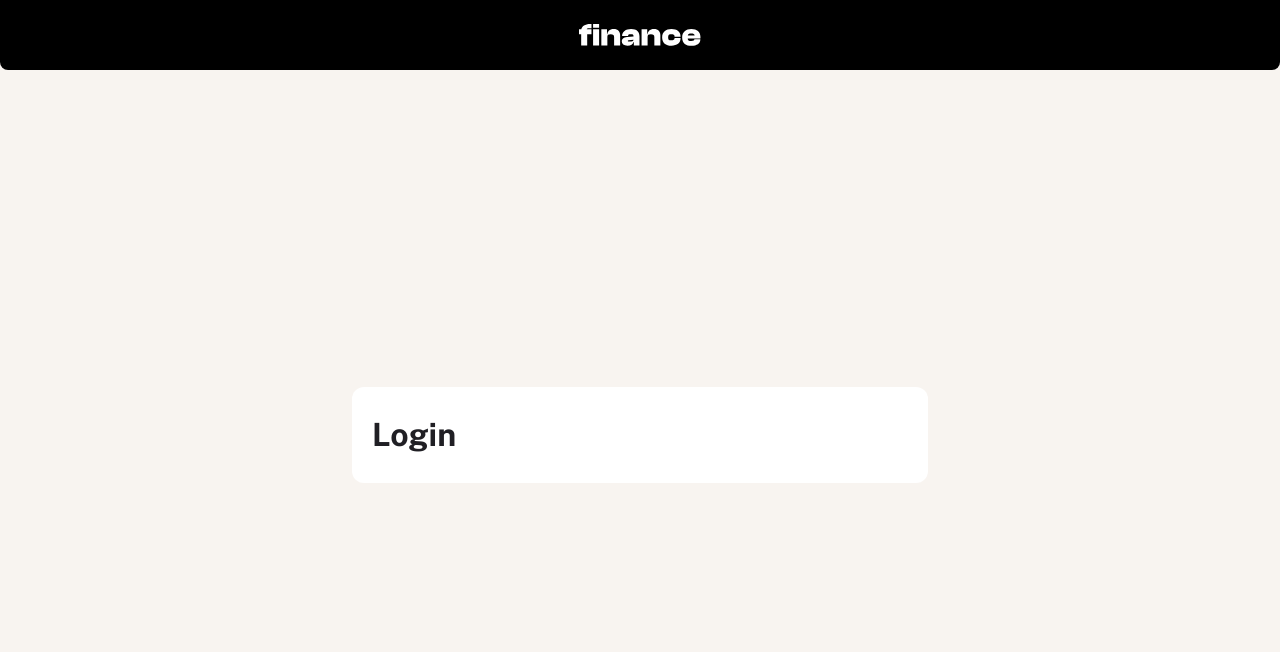
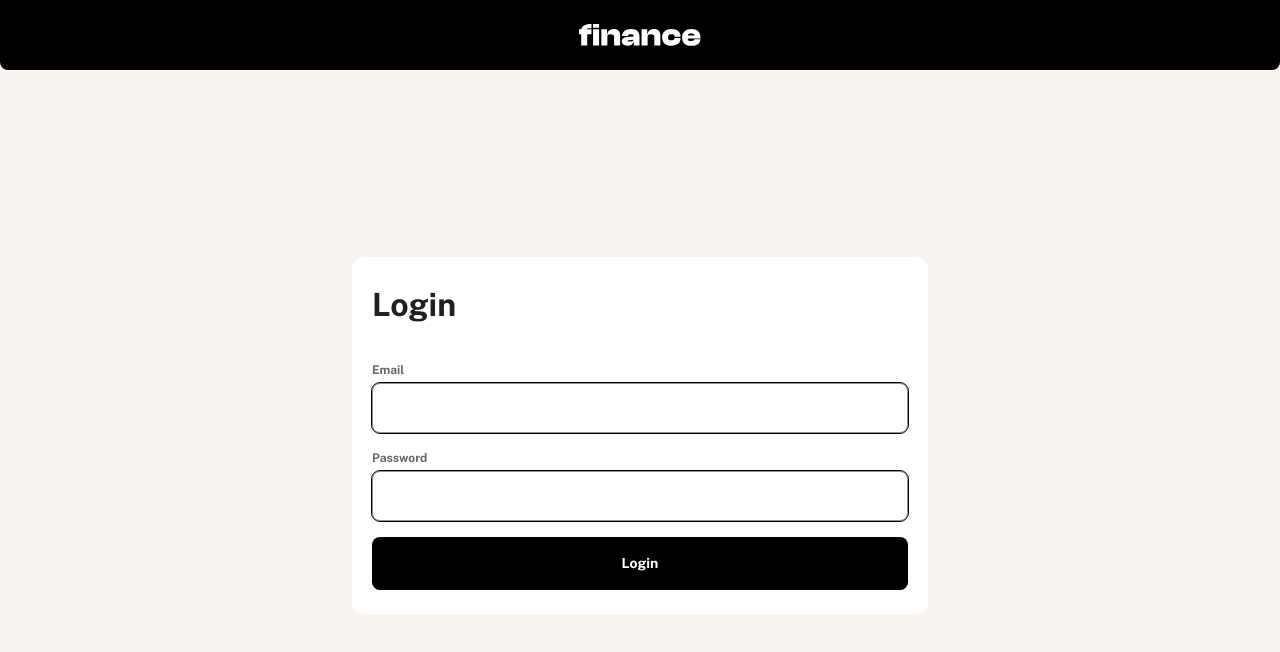
Before and after one commit to David-Henery4/personal-finance-app, a Next.js app: page /login in a window 1280 px wide. Shown: the top 652 px of the page. Built offline with nearby package versions, Linux system fonts and the light colour scheme.

Commit message:
basic-login-form-ui

```diff
--- a/components/login/LoginModal.tsx
+++ b/components/login/LoginModal.tsx
@@ -1,11 +1,20 @@
 import Heading from "../reused/text/Heading"
+import { Input, SubmitBtn } from "./form"
 
 const LoginModal = () => {
   return (
     <div className="w-full max-w-xl bg-white rounded-xl px-5 py-6">
+
       <Heading headingType="primary" >
         Login
       </Heading>
+
+      <form className="mt-8 flex flex-col gap-4">
+        <Input id="email" label="email" name="email" />
+        <Input id="password" label="password" name="password" />
+        <SubmitBtn/>
+      </form>
+
     </div>
   )
 }
--- /dev/null
+++ b/components/login/form/Input.tsx
@@ -0,0 +1,27 @@
+
+interface InputTypes {
+  name: string,
+  label: string,
+  id: string
+}
+
+const Input = ({id, label, name}: InputTypes) => {
+  return (
+    <div className="w-full flex flex-col gap-1">
+      <label
+        className="text-grey-500 leading-[150%] tracking-[0px] text-xs font-bold capitalize"
+        htmlFor={id}
+      >
+        {label}
+      </label>
+      <input
+        className="w-full px-5 py-3 rounded-lg border border-beige-500 outline"
+        type="text"
+        id={id}
+        name={name}
+      />
+    </div>
+  );
+}
+
+export default Input
--- /dev/null
+++ b/components/login/form/SubmitBtn.tsx
@@ -0,0 +1,11 @@
+
+
+const SubmitBtn = () => {
+  return (
+    <button className="w-full p-4 bg-black rounded-lg text-white text-sm leading-[150%] tracking-[0px] font-bold hover:bg-black/85 hover:cursor-pointer">
+      Login
+    </button>
+  );
+}
+
+export default SubmitBtn
--- /dev/null
+++ b/components/login/form/index.ts
@@ -0,0 +1,7 @@
+import Input from "./Input";
+import SubmitBtn from "./SubmitBtn";
+
+export {
+  Input,
+  SubmitBtn
+}
```
